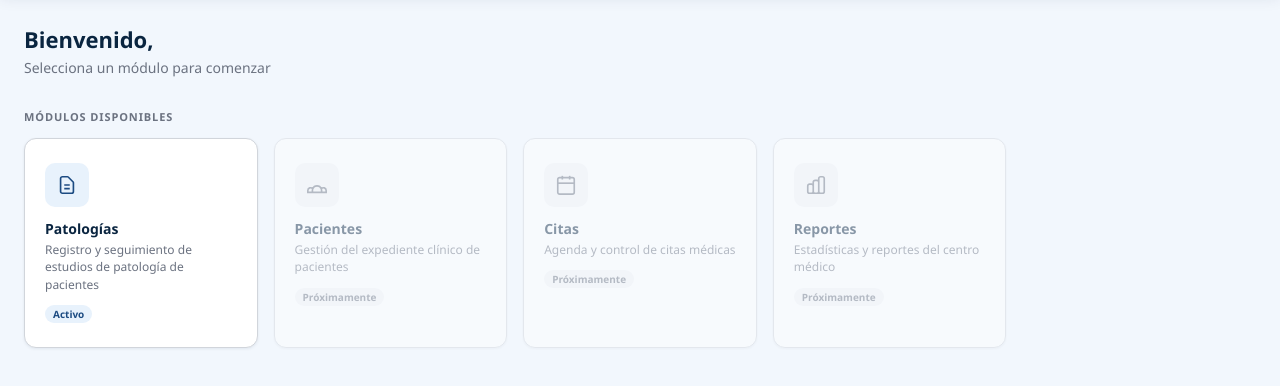
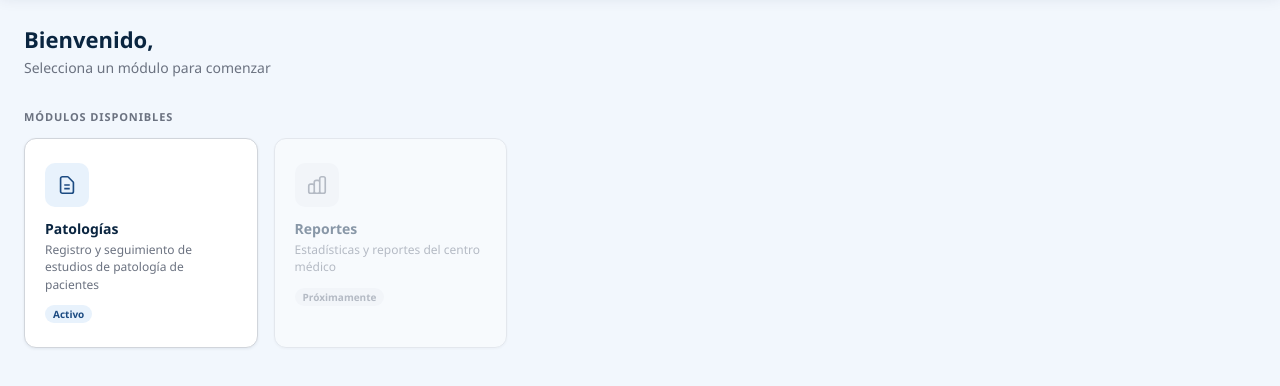
Before and after one commit to GenerCN/patologias_page, a plain HTML site: page index.html in a window 1280 px wide. Shown: the part 72-458 px from the top of the page. Drawn offline with Linux system fonts and the light colour scheme; sample sign-in values are in the browser's storage.

Commit message:
Eliminar opciones de proximamente al index

```diff
--- a/index.html
+++ b/index.html
@@ -163,32 +163,6 @@
     <div class="module-card disabled">
       <div class="module-icon icon-gray">
         <svg xmlns="http://www.w3.org/2000/svg" fill="none" viewBox="0 0 24 24" stroke="currentColor" stroke-width="1.8">
-          <path d="M17 20h5v-2a3 3 0 00-5.356-1.857M17 20H7m10 0v-2c0-.656-.126-1.283-.356-1.857M7 20H2v-2a3 3 0 015.356-1.857M7 20v-2c0-.656.126-1.283.356-1.857m0 0a5.002 5.002 0 019.288 0"/>
-        </svg>
-      </div>
-      <div class="module-info">
-        <h3>Pacientes</h3>
-        <p>Gestión del expediente clínico de pacientes</p>
-      </div>
-      <span class="module-badge badge-soon">Próximamente</span>
-    </div>
-
-    <div class="module-card disabled">
-      <div class="module-icon icon-gray">
-        <svg xmlns="http://www.w3.org/2000/svg" fill="none" viewBox="0 0 24 24" stroke="currentColor" stroke-width="1.8">
-          <rect x="3" y="4" width="18" height="18" rx="2" ry="2"/><line x1="16" y1="2" x2="16" y2="6"/><line x1="8" y1="2" x2="8" y2="6"/><line x1="3" y1="10" x2="21" y2="10"/>
-        </svg>
-      </div>
-      <div class="module-info">
-        <h3>Citas</h3>
-        <p>Agenda y control de citas médicas</p>
-      </div>
-      <span class="module-badge badge-soon">Próximamente</span>
-    </div>
-
-    <div class="module-card disabled">
-      <div class="module-icon icon-gray">
-        <svg xmlns="http://www.w3.org/2000/svg" fill="none" viewBox="0 0 24 24" stroke="currentColor" stroke-width="1.8">
           <path d="M9 19v-6a2 2 0 00-2-2H5a2 2 0 00-2 2v6a2 2 0 002 2h2a2 2 0 002-2zm0 0V9a2 2 0 012-2h2a2 2 0 012 2v10m-6 0a2 2 0 002 2h2a2 2 0 002-2m0 0V5a2 2 0 012-2h2a2 2 0 012 2v14a2 2 0 01-2 2h-2a2 2 0 01-2-2z"/>
         </svg>
       </div>
```
